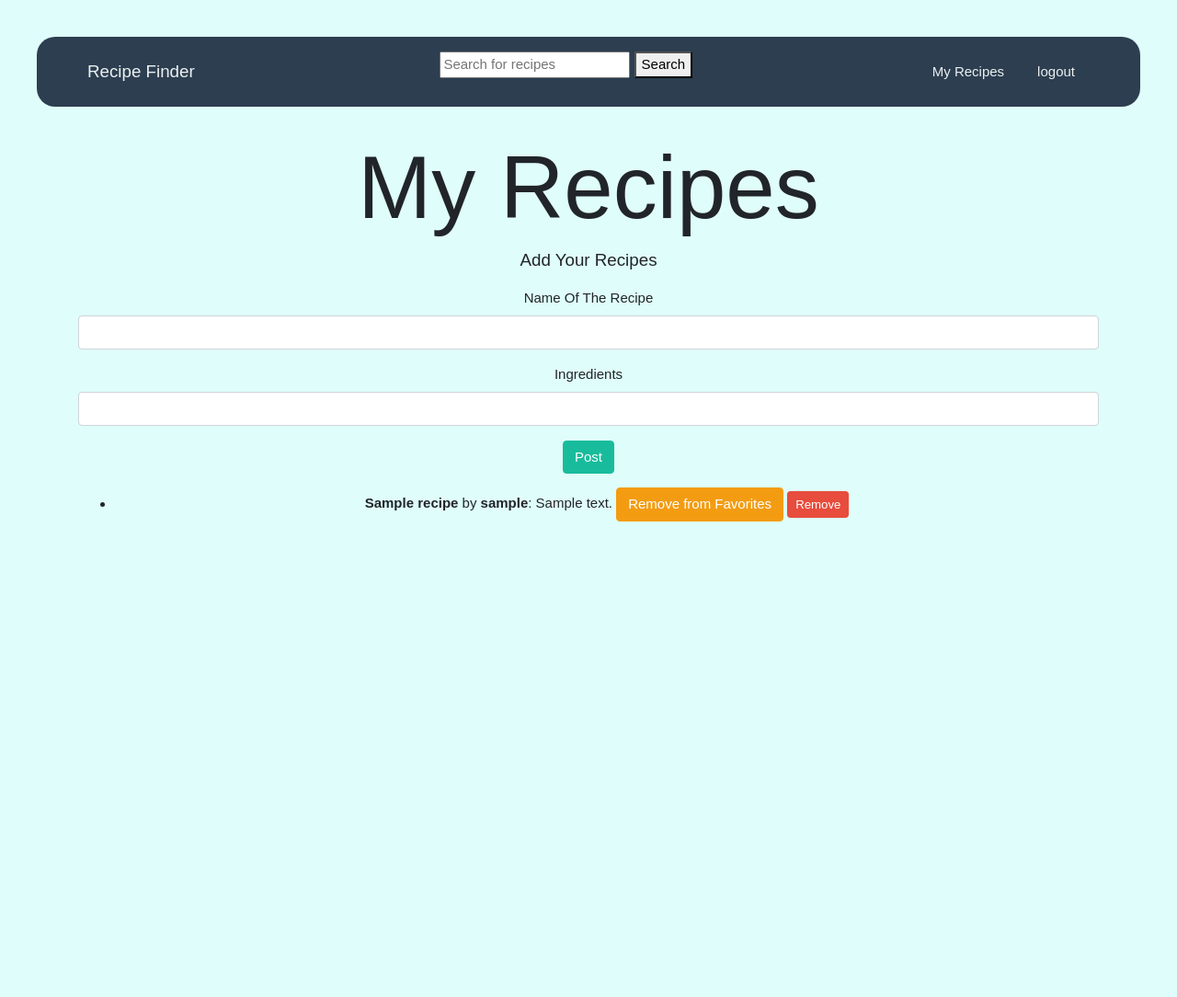
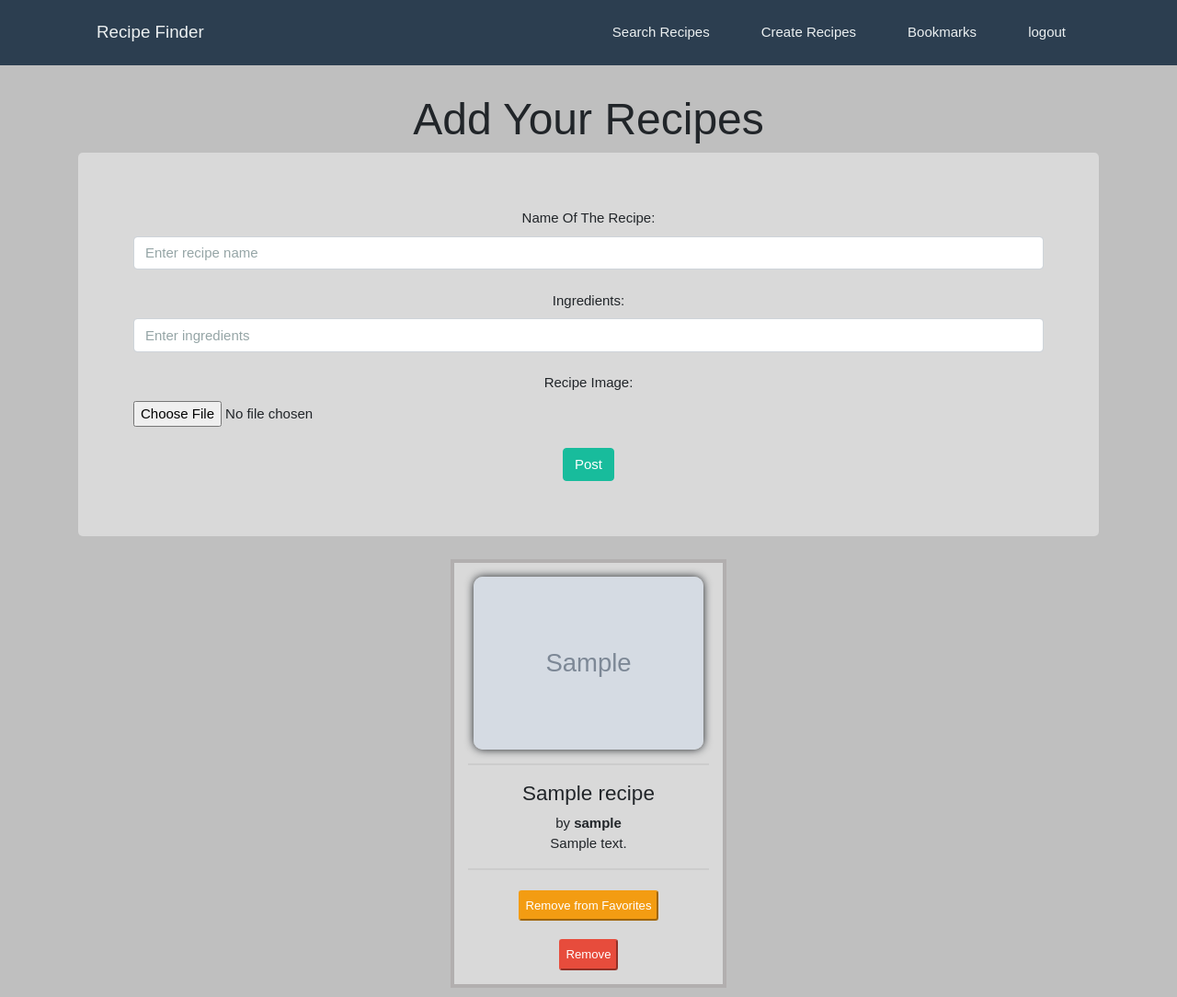
Before and after one commit to HungTran111/Capstone-Cheffy, a Flask app: page /my_recipes in a window 1280 px wide. Shown: the whole page at 92% size. Before the commit the page ends 567 px from the top, so only its background shows below. Run offline with Flask 3, Linux system fonts and the light colour scheme; the visitor is signed in with stand-in values (Sample User, id 1); tables that the repository leaves empty hold one stand-in row (values such as "Sample post"); grey boxes marked "Sample" are stand-in pictures; some libraries are stand-ins or nearby versions.

Commit message:
added more futures and polished

```diff
--- a/app.py
+++ b/app.py
@@ -1,6 +1,8 @@
-from flask import Flask, render_template, request, redirect, session, flash
+from flask import Flask, render_template, request, redirect, session, flash, url_for
 from models import connect_db, db, User, My_Recipes
 from forms import UserForm, RecipesForm
+from flask_uploads import UploadSet, IMAGES, configure_uploads
+
 import requests
 
 app = Flask(__name__)
@@ -14,15 +16,20 @@ connect_db(app)
 with app.app_context():
     db.create_all()
 
+photos = UploadSet('photos', IMAGES)
+app.config['UPLOADED_PHOTOS_DEST'] = 'static/uploads'
+configure_uploads(app, photos)
 
 
 ########## ROUTES #########
 
-
+## HOME PAGE ##
 @app.route('/')
 def home_page():
-    return render_template('index.html')
+    return render_template('homepage.html')
 
+
+## CREATE RECIPES ##
 @app.route('/my_recipes', methods=['GET', 'POST'])
 def show_recipes():
     if 'user_id' not in session:
@@ -31,10 +38,22 @@ def show_recipes():
 
     form = RecipesForm()
     all_recipes = My_Recipes.query.all()
+
     if form.validate_on_submit():
         text = form.text.data
         recipe_name = form.recipe_name.data
-        new_recipe = My_Recipes(text=text, recipe_name=recipe_name, user_id=session['user_id'])
+        if 'image' in request.files:
+            image = request.files['image']
+
+            # Save the uploaded file
+            if image:
+                image_path = 'uploads/' + image.filename
+                image.save('static/' + image_path)
+            else:
+                image_path = None
+        else:
+           image_path = None
+        new_recipe = My_Recipes(text=text, recipe_name=recipe_name, image=image_path, user_id=session['user_id'])
         db.session.add(new_recipe)
         db.session.commit()
         flash('Recipe Created')
@@ -44,6 +63,7 @@ def show_recipes():
         recipe_id = request.form.get('id')
         action = request.form.get('action')
 
+        ## REMOVE ##
         if action == 'remove_favorite':
             recipe = My_Recipes.query.get_or_404(recipe_id)
             if recipe.user_id == session['user_id']:
@@ -52,7 +72,7 @@ def show_recipes():
                 flash('Removed from favorites!')
             else:
                 flash('You Dont Have The Permission To Do That.')
-
+        ## ADD FAVORITE ##
         elif action == 'add_favorite':
             recipe = My_Recipes.query.get_or_404(recipe_id)
             if recipe.user_id == session['user_id']:
@@ -65,6 +85,7 @@ def show_recipes():
     return render_template('my_recipes.html', form=form, recipes=all_recipes)
 
 
+## TOGGLE FOR FAVORITE ##
 @app.route('/my_recipes/<int:id>/toggle_favorite', methods=['POST'])
 def toggle_favorite(id):
     if 'user_id' not in session:
@@ -83,24 +104,16 @@ def toggle_favorite(id):
     return redirect('/my_recipes')
 
 
-# @app.route('/bookmark/<recipe_uri>', methods=['POST'])
-# def bookmark(recipe_uri):
-#     if 'user_id' not in session:
-#         flash('Please Log In First!')
-#         return redirect(url_for('login'))
+# BOOKMARK ##
+@app.route('/bookmarks')
+def bookmark():
+    if 'user_id' not in session:
+        flash('Please Log In First!')
+        return redirect('/login')
+    favorite_recipes = My_Recipes.query.filter_by(is_favorite=True, user_id=session['user_id']).all()
+    return render_template('bookmarks.html', recipes=favorite_recipes)
 
-#     user_id = session['user_id']
-
-#     # Check if the recipe is not already bookmarked
-#     if not Bookmark.query.filter_by(recipe_uri=recipe_uri, user_id=user_id).first():
-#         bookmark = Bookmark(recipe_uri=recipe_uri, user_id=user_id)
-#         db.session.add(bookmark)
-#         db.session.commit()
-
-#     flash('Recipe bookmarked!')
-#     return redirect(url_for('index'))
-
-
+## DELETE RECIPE ##
 @app.route('/my_recipes/<int:id>', methods=['POST'])
 def delete_recipe(id):
     '''Delete Recipe'''
@@ -114,7 +127,8 @@ def delete_recipe(id):
     return redirect('/my_recipes')
 
 
-@app.route('/search', methods=['POST'])
+## SEARCH RECIPE WITH API ##
+@app.route('/search', methods=['GET', 'POST'])
 def search():
     search_value = request.form.get('searchInput')
 
@@ -136,6 +150,7 @@ def search():
         return render_template('index.html', error=f'Error fetching recipes: {str(e)}')
 
 
+## REGISTER ##
 @app.route('/register', methods=['GET', 'POST'])
 def register_user():
     form = UserForm()
@@ -154,6 +169,7 @@ def register_user():
     return render_template('register.html', form=form)
 
 
+## LOGIN ##
 @app.route('/login', methods=['GET', 'POST'])
 def login_user():
     form = UserForm()
@@ -173,10 +189,10 @@ def login_user():
     return render_template('login.html', form=form)
 
 
+## LOGOUT ##
 @app.route('/logout')
 def logout_user():
     session.pop('user_id')
-    flash('See You Soon!')
     return redirect('/')
 
 
--- a/forms.py
+++ b/forms.py
@@ -1,11 +1,15 @@
 from flask_wtf import FlaskForm
 from wtforms import StringField, PasswordField
+from flask_wtf.file import FileAllowed, FileField
 from wtforms.validators import InputRequired
+
 
 class UserForm(FlaskForm):
     username = StringField('Username', validators=[InputRequired()])
     password = PasswordField('Password', validators=[InputRequired()])
 
+
 class RecipesForm(FlaskForm):
     recipe_name = StringField('Name Of The Recipe', validators=[InputRequired()])
     text = StringField('Ingredients', validators=[InputRequired()])
+    image = FileField('Recipe Image', validators=[FileAllowed(['jpg', 'png', 'jpeg'])])
--- a/templates/base.html
+++ b/templates/base.html
@@ -7,36 +7,143 @@
         body {
             font-family: Arial, sans-serif;
             text-align: center;
-            margin: 40px;
-            background-color: rgb(223, 253, 250);
+            margin: 0;
+            padding: 0;
+            background-color: rgb(191, 191, 191);
+            height: 100%;
         }
+
+
         #recipe-container {
             display: flex;
             flex-wrap: wrap;
             justify-content: center;
         }
-        .recipe-card {
-            border: 1px solid #ccc;
+
+        .my-recipes-container {
+            display: flex;
+            flex-wrap: wrap;
+            justify-content: center;
+        }
+        .my-recipes-form-container label {
+            padding-left: 0;
+        }
+
+        .my-recipes-card {
+            border: 4px solid #b2afaf;
             margin: 10px;
             padding: 15px;
             width: 300px;
+            background-color: rgb(217, 217, 217);
+        }
+        .my-recipes-card img {
+            border-radius: 10px;
+            box-shadow: 0px 0px 10px;
+        }
+        .btn-remove-fav {
+            padding: 5;
+            margin-top: 5;
+            align-items: center;
+        }
+        .btn-fav {
+            padding: 5;
+            margin-top: 5;
+            align-items: center;
+        }
+        .recipe-card {
+            border: 4px solid #b2afaf;
+            margin: 10px;
+            padding: 15px;
+            width: 300px;
+            background-color: rgb(216, 216, 216);
+        }
+        .recipe-card ul {
+            text-align: left;
         }
         .recipe-card img {
             max-width: 100%;
             height: auto;
             margin-bottom: 20px;
             border-radius: 10px;
+            box-shadow: 0px 0px 10px;
         }
         nav {
             margin-bottom: 20px;
-            border-radius: 20px;
-        }
-        nav a {
-            margin: 0 10px;
-            text-decoration: none;
-            color: #333;
         }
 
+        nav a {
+            margin: 0 20px;
+            text-decoration: none;
+        }
+
+        hr {
+            display: block;
+            height: 2px;
+            border: 1;
+            border-top: 2px solid #ccc;
+            margin: 1em 0;
+            padding: 0;
+        }
+        .my-recipes-form-container {
+            border-radius: 5px;
+            background-color: rgb(217, 217, 217);
+            padding: 60px;
+        }
+
+        .background-image {
+            background-image: url('./static/homepage-background/recipe-background.jpeg');
+            background-size: cover;
+            background-repeat: repeat;
+            height: 95vh;
+            margin-top: -30px;
+            margin-left: -170px;
+            margin-right: -170px;
+        }
+
+        .cheffy {
+            padding: 165px;
+            text-align: center;
+            font-family: 'fantasy', Copperplate;
+            font-size: 100px;
+            color: rgb(100, 90, 82);
+            text-shadow: 10px 10px 10px;
+        }
+
+        .search-container {
+            width: 100%;
+            background: #060606;
+            display: flex;
+            align-items: center;
+            justify-content: center;
+        }
+        .search-form {
+            width: 700px;
+            height: 50px;
+            display: flex;
+            margin-left: 200px;
+            border: 5px solid #b2afaf;
+            border-radius: 5px;
+        }
+        .search-form input {
+            flex: 1;
+            border: none;
+            outline: none;
+            padding-left: 20px;
+        }
+
+        .search-form button {
+            background: rgb(255, 130, 108);
+            padding: 10px 50px;
+            border: none;
+            outline: none;
+            color: #ffffff;
+            letter-spacing: 1px;
+            cursor: pointer;
+        }
+
+        .back-to-my-recipes {
+            color: #4f6379;
+        }
 
     </style>
 </head>
@@ -46,14 +153,18 @@
         <div class="container">
 
             <a href="/" class="navbar-brand text-light">Recipe Finder</a>
-            <form action="/search" method="post">
-                <input type="text" name="searchInput" placeholder="Search for recipes" required>
-                <button type="submit">Search</button>
-            </form class="form-control">
+
             <ul class="nav navbar-nav flex-row float-right">
+                <li class="nav-item">
+                    <a class="nav-link pr-3 text-light" href="/search">Search Recipes</a>
+                </li>
+
                 {% if session['user_id'] %}
                 <li class="nav-item">
-                    <a class="nav-link pr-3 text-light" href="/my_recipes">My Recipes</a>
+                    <a class="nav-link pr-3 text-light" href="/my_recipes">Create Recipes</a>
+                </li>
+                <li class="nav-item">
+                    <a class="nav-link pr-3 text-light" href="/bookmarks">Bookmarks</a>
                 </li>
                 <li class="nav-item">
                     <a class="nav-link pr-3 text-light" href="/logout">logout</a>
@@ -71,6 +182,7 @@
         </div>
     </nav>
 
+
     <div class="container" style="margin-top: 2em;">
         {% for msg in get_flashed_messages() %}
         <div class="alert alert-success">{{msg}}</div>
--- a/templates/login.html
+++ b/templates/login.html
@@ -2,7 +2,7 @@
 {% block title %} Recipes {% endblock %}
 
 {% block content %}
-<h1 class="display-1">Login</h1>
+<h1 class="display-3">Login</h1>
 <p class="lead">Log In Below! Don't Have An Account? <a href="/register">Register Here!</a></p>
 
 <form method="POST">
--- a/templates/my_recipes.html
+++ b/templates/my_recipes.html
@@ -2,47 +2,71 @@
 {% block title %} Recipes {% endblock %}
 
 {% block content %}
-<h1 class="display-1">My Recipes</h1>
-<p class="lead">Add Your Recipes</p>
+<h1 class="display-5">Add Your Recipes</h1>
 
-<form method="POST">
+<form method="POST" action="{{ url_for('show_recipes') }}" enctype="multipart/form-data">
 
     {{ form.hidden_tag() }}
 
-    {% for field in form
-        if field.widget.input_type != 'hidden' %}
-    <p>
-        {{ field.label }}
-        {{ field(class_='form-control') }}
+    <div class="my-recipes-form-container">
+        <label for="recipe_name">Name Of The Recipe:</label>
+        {{ form.recipe_name(class="form-control", placeholder="Enter recipe name") }}
+        {% if form.recipe_name.errors %}
+            <p style="color: red;">{{ form.recipe_name.errors[0] }}</p>
+        {% endif %}
+        <br>
 
-        {% for error in field.errors %}
-        {{ error }}
-        {% endfor %}
-    </p>
-    {% endfor %}
+        <label for="text">Ingredients:</label>
+        {{ form.text(class="form-control", placeholder="Enter ingredients", style="height:100px, cols=90, rows=10") }}
+        {% if form.text.errors %}
+            <p style="color: red;">{{ form.text.errors[0] }}</p>
+        {% endif %}
+        <br>
 
-    <button class="btn btn-success" type="submit">Post</button>
+        <label for="image">Recipe Image:</label>
+        {{ form.image(class="form-control-file") }}
+        {% if form.image.errors %}
+            <p style="color: red;">{{ form.image.errors[0] }}</p>
+        {% endif %}
+        <br>
+
+        <button class="btn btn-success" type="submit">Post</button>
+    </div>
 
 </form>
 
-<ul>
+<!-- OUTPUT -->
+<div class="my-recipes-container">
     {% for recipe in recipes %}
-    <li>
-        <b>{{recipe.recipe_name}} </b> by <b> {{recipe.user.username}}</b>: {{recipe.text}}
-        <form style="display: inline;" method="POST" action="{{ url_for('toggle_favorite', id=recipe.id) }}">
+    <div class="my-recipes-card">
+        {% if recipe.image %}
+        <img src="{{ url_for('static', filename=recipe.image) }}" alt="{{ recipe.name }} Photo" style="max-width: 250px;">
+        <hr>
+        {% else %}
+        <p>No image available</p>
+        <hr>
+        {% endif %}
+
+        <h4>{{recipe.recipe_name}} </h4> by <b> {{recipe.user.username}}</b>
+        <div>
+            {{recipe.text}}
+        </div>
+
+        <hr>
+        <form method="POST" action="{{ url_for('toggle_favorite', id=recipe.id) }}">
             {% if recipe.is_favorite %}
-                <button type="submit" class="btn btn-warning" name="action" value="remove_favorite">Remove from Favorites</button>
+                <button type="submit" class="btn-remove-fav btn-sm btn-warning" name="action" value="remove_favorite">Remove from Favorites</button>
             {% else %}
-                <button type="submit" class="btn btn-primary" name="action" value="add_favorite">Add to Favorites</button>
+                <button type="submit" class="btn-fav btn-sm btn-primary" name="action" value="add_favorite">Add to Favorites</button>
             {% endif %}
         </form>
         {% if session['user_id'] == recipe.user_id %}
         <form style="display: inline;" action="/my_recipes/{{recipe.id}}"  method='POST'>
-            <button class="btn btn-sm btn-danger">Remove</button>
+            <button class="btn-fav btn-sm btn-danger">Remove</button>
         </form>
         {% endif %}
-    </li>
+    </div>
     {% endfor %}
-</ul>
+</div>
 
 {% endblock %}
--- a/templates/register.html
+++ b/templates/register.html
@@ -2,7 +2,7 @@
 {% block title %} Recipes {% endblock %}
 
 {% block content %}
-<h1 class="display-1">Register</h1>
+<h1 class="display-3">Register</h1>
 <p class="lead">Register to join our application</p>
 
 <form method="POST">
```
Also changed, not shown: models.py (+3 -11 lines), requirements.txt (+8 -0 lines), templates/bookmarks.html (added, +31 -0 lines), templates/homepage.html (added, +12 -0 lines), templates/index.html (+14 -1 lines), static/homepage-background/recipe-background.jpeg (added), static/uploads/banh mi.jpeg (added), static/uploads/sushi.jpeg (added), 2 other files.
